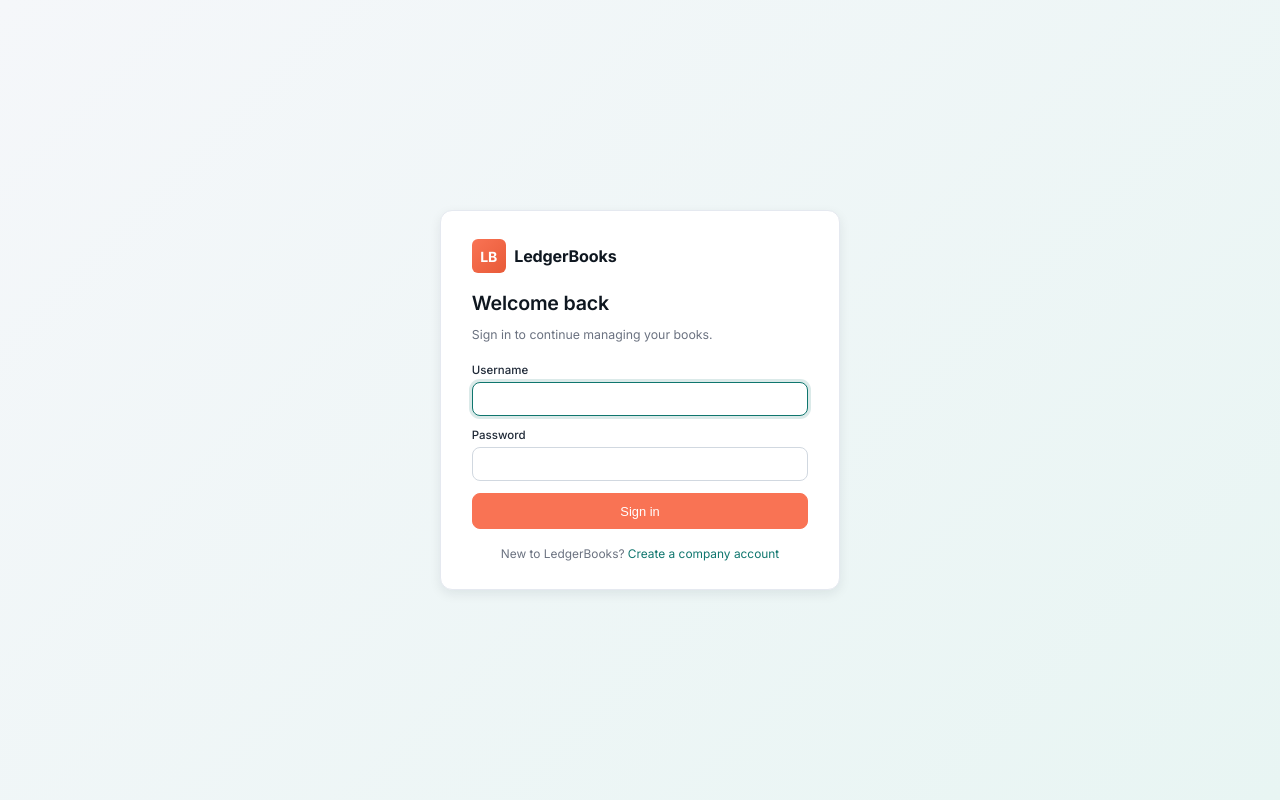
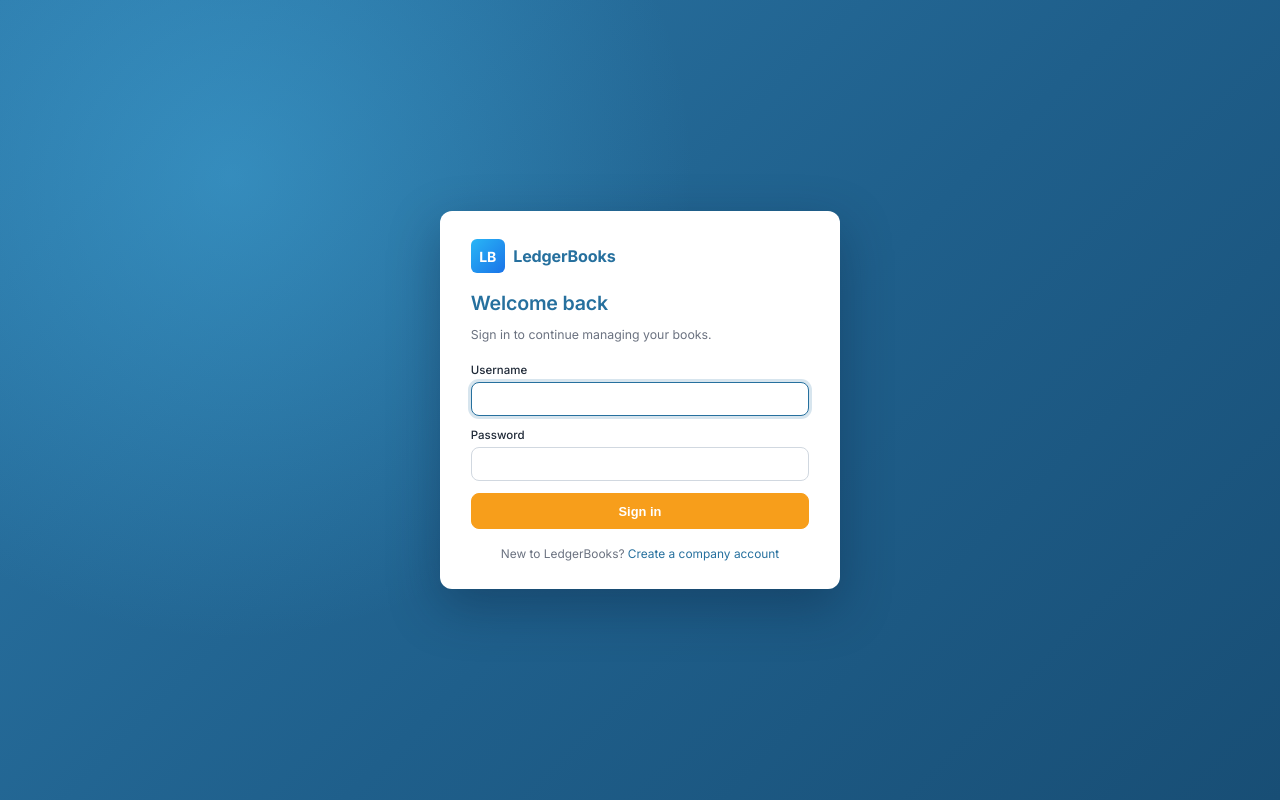
Before and after one commit to ceemalaraghavendrareddyreddy-ctrl/NovaByte-LedgerBooks, a Flask app: a page that uses app/templates/base.html in a window 1280 px wide. Run offline with Flask 3, Linux system fonts and the light colour scheme; some libraries are stand-ins or nearby versions.

Commit message:
Brisk-style colour refresh: slate sidebar, steel-blue titles, blue buttons, hero login
Co-Authored-By: Claude Sonnet 5.5 <noreply@anthropic.com>

```diff
--- a/app/static/css/style.css
+++ b/app/static/css/style.css
@@ -1,27 +1,29 @@
 /* =========================================================================
-   NovaByte LedgerBooks — Zoho-inspired UI theme
-   Palette: deep teal primary (#0F766E) + warm coral accent (#F97354)
+   NovaByte LedgerBooks — Brisk-style UI theme
+   Palette: steel blue (#26709E), slate sidebar (#3D5278), blue actions, orange CTA (#F79E1B)
    ========================================================================= */
 
 :root {
   /* Brand */
-  --primary: #0F766E;
-  --primary-600: #0D5F58;
-  --primary-700: #094F49;
-  --primary-50: #E8F5F3;
-  --accent: #F97354;         /* coral CTA */
-  --accent-600: #E85A38;
-  --accent-50: #FEF1EC;
+  --primary: #26709E;
+  --primary-600: #1D5A80;
+  --primary-700: #154563;
+  --primary-50: #E6F0F7;
+  --accent: #F79E1B;         /* orange CTA */
+  --action: #1A73E8;         /* blue buttons, like Brisk */
+  --action-600: #1558B8;
+  --accent-600: #DB8506;
+  --accent-50: #FEF4E3;
 
   /* Neutrals */
-  --bg: #F5F7FA;
+  --bg: #F6F8FC;
   --card: #FFFFFF;
-  --sidebar-bg: #1E2A3A;
-  --sidebar-bg-hover: #2A3849;
-  --sidebar-active: rgba(249,115,84,0.16);
-  --sidebar-text: #C7D0DC;
+  --sidebar-bg: #3D5278;
+  --sidebar-bg-hover: #4A6088;
+  --sidebar-active: #1A73E8;
+  --sidebar-text: #E3E9F3;
   --sidebar-text-active: #FFFFFF;
-  --sidebar-heading: #8A97AB;
+  --sidebar-heading: #B4C2DA;
   --sidebar-border: rgba(255,255,255,0.06);
 
   --text: #1F2937;
@@ -211,7 +213,7 @@ h3 { font-size: 1.05rem; }
   background: var(--sidebar-bg-hover);
   color: #FFFFFF;
   text-decoration: none;
-  border-left-color: rgba(249,115,84,0.5);
+  border-left-color: rgba(255,255,255,0.6);
 }
 
 .sidebar-section-heading {
@@ -326,7 +328,7 @@ h3 { font-size: 1.05rem; }
   outline: none;
   border-color: var(--primary);
   background: #FFFFFF;
-  box-shadow: 0 0 0 3px rgba(15,118,110,0.12);
+  box-shadow: 0 0 0 3px rgba(38,112,158,0.15);
 }
 .topbar-search .search-ico {
   position: absolute; left: 0.7rem; top: 50%;
@@ -503,11 +505,11 @@ tfoot th, tfoot td { background: #FAFBFC; font-weight: 600; color: var(--text);
   white-space: nowrap;
 }
 .btn:hover { background: var(--primary-600); border-color: var(--primary-600); color: #FFF; text-decoration: none; }
-.btn:focus-visible { outline: none; box-shadow: 0 0 0 3px rgba(15,118,110,0.25); }
+.btn:focus-visible { outline: none; box-shadow: 0 0 0 3px rgba(38,112,158,0.25); }
 
-.btn.primary { background: var(--accent); border-color: var(--accent); color: #FFF; }
-.btn.primary:hover { background: var(--accent-600); border-color: var(--accent-600); }
-.btn.primary:focus-visible { box-shadow: 0 0 0 3px rgba(249,115,84,0.30); }
+.btn.primary { background: var(--action); border-color: var(--action); color: #FFF; }
+.btn.primary:hover { background: var(--action-600); border-color: var(--action-600); }
+.btn.primary:focus-visible { box-shadow: 0 0 0 3px rgba(26,115,232,0.30); }
 
 .btn.secondary {
   background: #FFFFFF;
@@ -625,8 +627,8 @@ html[data-theme="dark"] {
   --border: #263041;
   --border-strong: #364256;
 
-  --primary: #14B8A6;
-  --primary-600: #0FA093;
+  --primary: #5BA8D6;
+  --primary-600: #4A93C0;
   --primary-700: #0C7F76;
   --primary-50: #133A36;
 
@@ -634,9 +636,9 @@ html[data-theme="dark"] {
   --accent-600: #E85A38;
   --accent-50: #3A2019;
 
-  --sidebar-bg: #0B1220;
+  --sidebar-bg: #1B2740;
   --sidebar-bg-hover: #1A2536;
-  --sidebar-active: rgba(249,115,84,0.18);
+  --sidebar-active: #1A73E8;
   --sidebar-text: #C7D0DC;
   --sidebar-text-active: #FFFFFF;
   --sidebar-heading: #6B7889;
@@ -878,7 +880,7 @@ input[type=date], input[type=file], select, textarea {
 input:focus, select:focus, textarea:focus {
   outline: none;
   border-color: var(--primary);
-  box-shadow: 0 0 0 3px rgba(15,118,110,0.15);
+  box-shadow: 0 0 0 3px rgba(38,112,158,0.18);
 }
 .form-row input, .form-row select, .form-row textarea { flex: 1; min-width: 160px; }
 
@@ -978,3 +980,32 @@ input:focus, select:focus, textarea:focus {
 .journal-lines-table input[type=number] { -moz-appearance: textfield; appearance: textfield; }
 .journal-lines-table input[type=number]::-webkit-outer-spin-button,
 .journal-lines-table input[type=number]::-webkit-inner-spin-button { -webkit-appearance: none; margin: 0; }
+
+
+/* =========================================================================
+   BRISK-STYLE REFRESH — blue page titles, slate sidebar, orange CTA, hero login
+   ========================================================================= */
+.brand-logo { background: linear-gradient(135deg, #29B6F6 0%, #1A73E8 100%); }
+.sidebar-link .nav-ico, .sidebar-group summary .nav-ico { color: #D6E0F2; }
+.sidebar-link:hover .nav-ico, .sidebar-group summary:hover .nav-ico,
+.sidebar-link.active .nav-ico { color: #FFFFFF; }
+.sidebar-link.active, .sidebar-link.current { color: #FFFFFF; font-weight: 600; }
+.sidebar-group a:hover { color: #FFFFFF; }
+.sidebar-group a.active, .sidebar-group a.current { background: var(--action); color: #FFFFFF; }
+
+h1, h2 { color: var(--primary); }
+html[data-theme="dark"] h1, html[data-theme="dark"] h2 { color: #8CC4E8; }
+th { background: #EDF2F9; }
+
+/* Sign-in / sign-up: blue hero with an orange call-to-action, like the Brisk home page */
+.auth-shell {
+  background:
+    radial-gradient(circle at 18% 22%, rgba(79,195,247,0.35) 0, rgba(79,195,247,0) 38%),
+    linear-gradient(135deg, #2C78A8 0%, #1F5F8B 55%, #184E75 100%);
+}
+html[data-theme="dark"] .auth-shell { background: linear-gradient(135deg, #14304A 0%, #0F2236 100%); }
+.auth-card { border: 0; box-shadow: 0 18px 50px rgba(8,30,55,0.35); }
+.auth-brand-title { color: var(--primary); }
+.auth-title { color: var(--primary); }
+.auth-card .btn.primary { background: var(--accent); border-color: var(--accent); font-weight: 700; }
+.auth-card .btn.primary:hover { background: var(--accent-600); border-color: var(--accent-600); }
--- a/app/templates/base.html
+++ b/app/templates/base.html
@@ -36,7 +36,7 @@
   {# ── PWA: installable on a phone home screen, app-shell cached for fast
      loads (never financial data — see static/sw.js for why). ─────────── #}
   <link rel="manifest" href="{{ url_for('static', filename='manifest.json') }}">
-  <meta name="theme-color" content="#F97354">
+  <meta name="theme-color" content="#3D5278">
   <link rel="icon" href="{{ url_for('static', filename='icons/favicon.png') }}" type="image/png">
   <link rel="apple-touch-icon" href="{{ url_for('static', filename='icons/apple-touch-icon.png') }}">
   <meta name="apple-mobile-web-app-capable" content="yes">
```
